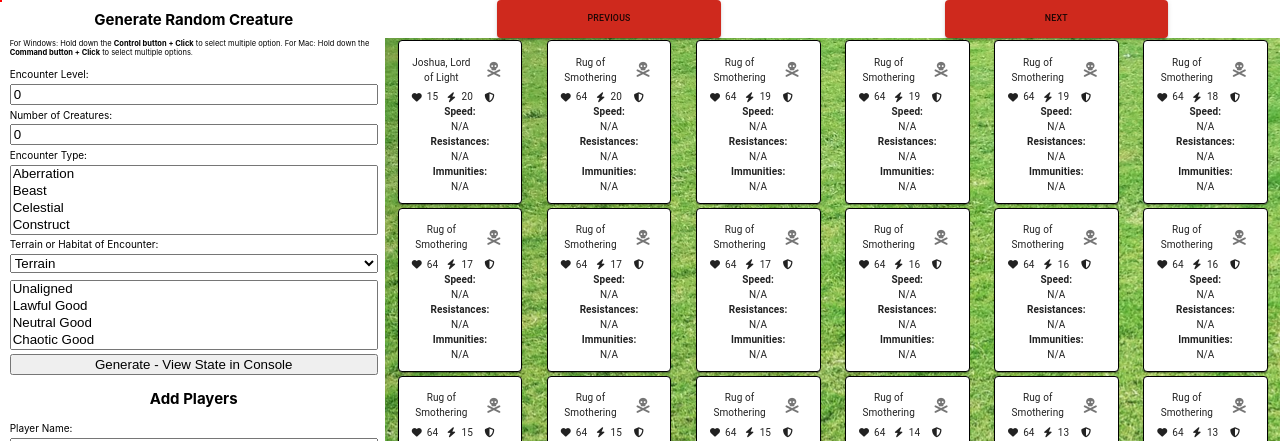
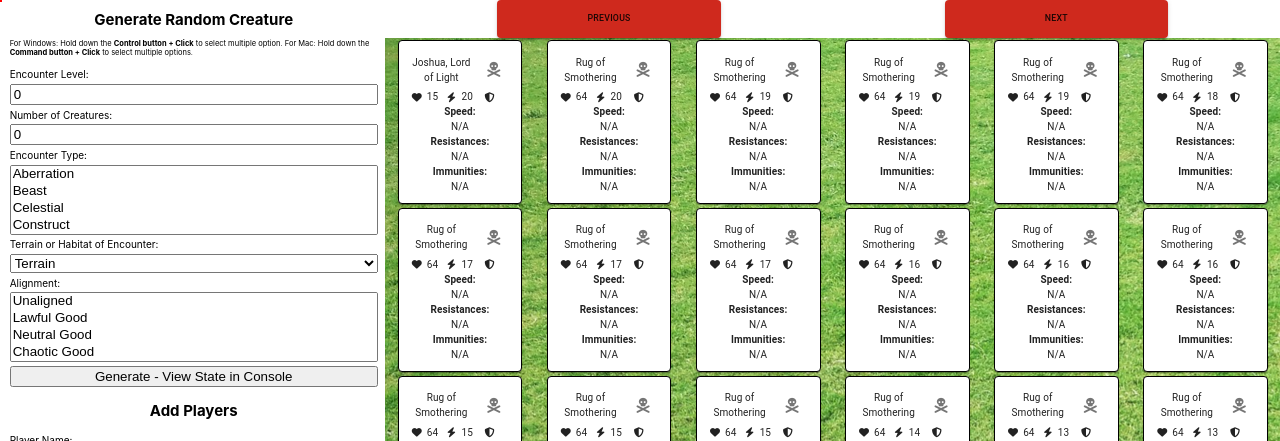
Before and after one commit to DuckEverlasting/Random-Character-Generator, a React (Create React App) app: page / in a window 1280 px wide. Shown: the top 441 px of the page. Built offline with nearby package versions, Linux system fonts and the light colour scheme.

Commit message:
readded the alignment line

```diff
--- a/src/components/CreatureForm.jsx
+++ b/src/components/CreatureForm.jsx
@@ -169,6 +169,7 @@ class CreatureForm extends Component {
                         <option value="urban">Urban</option>
                     </select>
 
+                    Alignment:
                     <select
                         multiple={true}
                         value={this.state.info.alignment}
```
